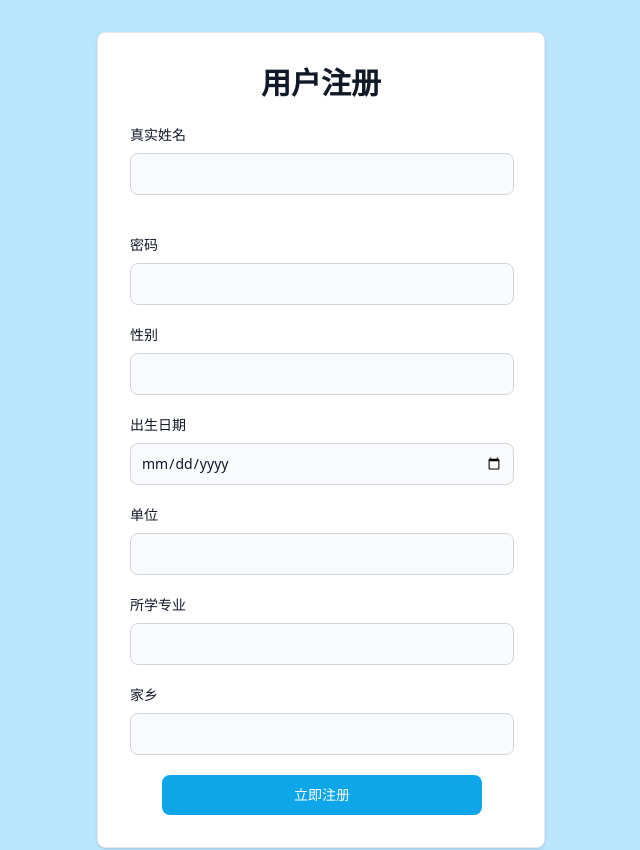
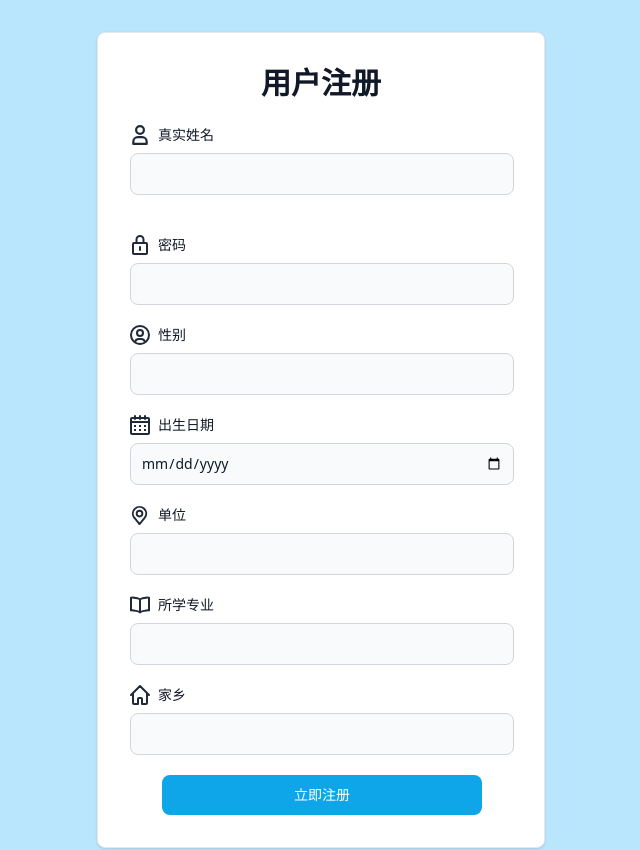
Before and after one commit to WxxyDeveloper/JSL_OrganizeInternalOA_Web, a Vue app: page /register in a window 1280 px wide. Shown: the top 850 px of the page, without its empty margins (319-959 px from the left). Built offline with nearby package versions, Linux system fonts and the light colour scheme.

Commit message:
完善页面

```diff
--- a/src/components/login.vue
+++ b/src/components/login.vue
@@ -4,13 +4,23 @@
       <div class="container mx-auto mt-20" >
         <div class="max-w-md mx-auto bg-white border border-gray-200 rounded-lg shadow p-10 dark:bg-gray-800 dark:border-gray-700">
           <h2 class="text-3xl font-bold mb-6 text-center text-gray-900 dark:text-white">账号登录</h2>
-          <form class="max-w-sm mx-auto w-96">
+          <form class="max-w-lg mx-auto w-auto">
             <div class="mb-5">
-              <label for="email" class="block mb-2 text-sm font-medium text-gray-900 dark:text-white">用户名</label>
-              <input type="email" id="email" class="bg-gray-50 border border-gray-300 text-gray-900 text-sm rounded-lg focus:ring-blue-500 focus:border-blue-500 block w-full p-2.5 dark:bg-gray-700 dark:border-gray-600 dark:placeholder-gray-400 dark:text-white dark:focus:ring-blue-500 dark:focus:border-blue-500"  required>
+              <label for="email" class="flex items-center space-x-4 text-sm font-medium text-gray-900 dark:text-white ">
+                <svg class="w-5 h-5 text-gray-800 dark:text-white" aria-hidden="true" xmlns="http://www.w3.org/2000/svg" fill="currentColor" viewBox="0 0 14 18">
+                  <path d="M7 9a4.5 4.5 0 1 0 0-9 4.5 4.5 0 0 0 0 9Zm2 1H5a5.006 5.006 0 0 0-5 5v2a1 1 0 0 0 1 1h12a1 1 0 0 0 1-1v-2a5.006 5.006 0 0 0-5-5Z"/>
+                </svg>
+                用户名
+              </label>
+              <input type="email" id="email" class="mt-2 bg-gray-50 border border-gray-300 text-gray-900 text-sm rounded-lg focus:ring-blue-500 focus:border-blue-500 block w-full p-2.5 dark:bg-gray-700 dark:border-gray-600 dark:placeholder-gray-400 dark:text-white dark:focus:ring-blue-500 dark:focus:border-blue-500"  required>
             </div>
             <div class="mb-5">
-              <label for="password" class="block mb-2 text-sm font-medium text-gray-900 dark:text-white">密码</label>
+              <label for="password" class="flex items-center space-x-4  mb-2 text-sm font-medium text-gray-900 dark:text-white">
+                <svg class="w-5 h-5 text-gray-800 dark:text-white" aria-hidden="true" xmlns="http://www.w3.org/2000/svg" fill="currentColor" viewBox="0 0 16 20">
+                  <path d="M14 7h-1.5V4.5a4.5 4.5 0 1 0-9 0V7H2a2 2 0 0 0-2 2v9a2 2 0 0 0 2 2h12a2 2 0 0 0 2-2V9a2 2 0 0 0-2-2Zm-5 8a1 1 0 1 1-2 0v-3a1 1 0 1 1 2 0v3Zm1.5-8h-5V4.5a2.5 2.5 0 1 1 5 0V7Z"/>
+                </svg>
+                密码
+              </label>
               <input type="password" id="password" class="bg-gray-50 border border-gray-300 text-gray-900 text-sm rounded-lg focus:ring-blue-500 focus:border-blue-500 block w-full p-2.5 dark:bg-gray-700 dark:border-gray-600 dark:placeholder-gray-400 dark:text-white dark:focus:ring-blue-500 dark:focus:border-blue-500" required>
             </div>
             <div class="flex items-start mb-5">
--- a/src/components/register.vue
+++ b/src/components/register.vue
@@ -6,31 +6,69 @@
           <h2 class="text-3xl font-bold mb-6 text-center text-gray-900 dark:text-white">用户注册</h2>
           <form class="flex flex-col space-y-5 max-w-sm w-96">
             <div class="mb-5">
-              <label for="truename" class="block mb-2 text-sm font-medium text-gray-900 dark:text-white">真实姓名</label>
+              <label for="truename" class="flex items-center space-x-4 mb-2 text-sm font-medium text-gray-900 dark:text-white">
+                <svg class="mr-2 w-5 h-5 text-gray-800 dark:text-white" aria-hidden="true" xmlns="http://www.w3.org/2000/svg" fill="none" viewBox="0 0 14 18">
+                  <path stroke="currentColor" stroke-linecap="round" stroke-linejoin="round" stroke-width="2" d="M7 8a3.5 3.5 0 1 0 0-7 3.5 3.5 0 0 0 0 7Zm-2 3h4a4 4 0 0 1 4 4v2H1v-2a4 4 0 0 1 4-4Z"/>
+                </svg>
+                真实姓名
+              </label>
               <input type="text" id="email" class="bg-gray-50 border border-gray-300 text-gray-900 text-sm rounded-lg focus:ring-blue-500 focus:border-blue-500 block w-full p-2.5 dark:bg-gray-700 dark:border-gray-600 dark:placeholder-gray-400 dark:text-white dark:focus:ring-blue-500 dark:focus:border-blue-500"  required>
             </div>
             <div class="mb-5">
-              <label for="password" class="block mb-2 text-sm font-medium text-gray-900 dark:text-white">密码</label>
+              <label for="password" class="flex items-center space-x-4 mb-2 text-sm font-medium text-gray-900 dark:text-white">
+                <svg class="mr-2 w-5 h-5 text-gray-800 dark:text-white" aria-hidden="true" xmlns="http://www.w3.org/2000/svg" fill="none" viewBox="0 0 16 20">
+                  <path stroke="currentColor" stroke-linecap="round" stroke-linejoin="round" stroke-width="2" d="M11.5 8V4.5a3.5 3.5 0 1 0-7 0V8M8 12v3M2 8h12a1 1 0 0 1 1 1v9a1 1 0 0 1-1 1H2a1 1 0 0 1-1-1V9a1 1 0 0 1 1-1Z"/>
+                </svg>
+                密码
+              </label>
               <input type="password" id="password" class="bg-gray-50 border border-gray-300 text-gray-900 text-sm rounded-lg focus:ring-blue-500 focus:border-blue-500 block w-full p-2.5 dark:bg-gray-700 dark:border-gray-600 dark:placeholder-gray-400 dark:text-white dark:focus:ring-blue-500 dark:focus:border-blue-500" required>
             </div>
             <div class="mb-5">
-              <label for="sex" class="block mb-2 text-sm font-medium text-gray-900 dark:text-white">性别</label>
+              <label for="sex" class="flex items-center space-x-4 mb-2 text-sm font-medium text-gray-900 dark:text-white">
+                <svg class="mr-2 w-5 h-5 text-gray-800 dark:text-white" aria-hidden="true" xmlns="http://www.w3.org/2000/svg" fill="none" viewBox="0 0 20 20">
+                  <path stroke="currentColor" stroke-linecap="round" stroke-linejoin="round" stroke-width="2" d="M10 19a9 9 0 1 0 0-18 9 9 0 0 0 0 18Zm0 0a8.949 8.949 0 0 0 4.951-1.488A3.987 3.987 0 0 0 11 14H9a3.987 3.987 0 0 0-3.951 3.512A8.948 8.948 0 0 0 10 19Zm3-11a3 3 0 1 1-6 0 3 3 0 0 1 6 0Z"/>
+                </svg>
+                性别
+              </label>
               <input type="text" id="password" class="bg-gray-50 border border-gray-300 text-gray-900 text-sm rounded-lg focus:ring-blue-500 focus:border-blue-500 block w-full p-2.5 dark:bg-gray-700 dark:border-gray-600 dark:placeholder-gray-400 dark:text-white dark:focus:ring-blue-500 dark:focus:border-blue-500" required>
             </div>
             <div class="mb-5">
-              <label for="datebirth" class="block mb-2 text-sm font-medium text-gray-900 dark:text-white">出生日期</label>
+              <label for="datebirth" class="flex items-center space-x-4 mb-2 text-sm font-medium text-gray-900 dark:text-white">
+                <svg class="mr-2 h-5 text-gray-800 dark:text-white" aria-hidden="true" xmlns="http://www.w3.org/2000/svg" fill="none" viewBox="0 0 20 20">
+                  <path fill="currentColor" d="M6 1a1 1 0 0 0-2 0h2ZM4 4a1 1 0 0 0 2 0H4Zm7-3a1 1 0 1 0-2 0h2ZM9 4a1 1 0 1 0 2 0H9Zm7-3a1 1 0 1 0-2 0h2Zm-2 3a1 1 0 1 0 2 0h-2ZM1 6a1 1 0 0 0 0 2V6Zm18 2a1 1 0 1 0 0-2v2ZM5 11v-1H4v1h1Zm0 .01H4v1h1v-1Zm.01 0v1h1v-1h-1Zm0-.01h1v-1h-1v1ZM10 11v-1H9v1h1Zm0 .01H9v1h1v-1Zm.01 0v1h1v-1h-1Zm0-.01h1v-1h-1v1ZM10 15v-1H9v1h1Zm0 .01H9v1h1v-1Zm.01 0v1h1v-1h-1Zm0-.01h1v-1h-1v1ZM15 15v-1h-1v1h1Zm0 .01h-1v1h1v-1Zm.01 0v1h1v-1h-1Zm0-.01h1v-1h-1v1ZM15 11v-1h-1v1h1Zm0 .01h-1v1h1v-1Zm.01 0v1h1v-1h-1Zm0-.01h1v-1h-1v1ZM5 15v-1H4v1h1Zm0 .01H4v1h1v-1Zm.01 0v1h1v-1h-1Zm0-.01h1v-1h-1v1ZM2 4h16V2H2v2Zm16 0h2a2 2 0 0 0-2-2v2Zm0 0v14h2V4h-2Zm0 14v2a2 2 0 0 0 2-2h-2Zm0 0H2v2h16v-2ZM2 18H0a2 2 0 0 0 2 2v-2Zm0 0V4H0v14h2ZM2 4V2a2 2 0 0 0-2 2h2Zm2-3v3h2V1H4Zm5 0v3h2V1H9Zm5 0v3h2V1h-2ZM1 8h18V6H1v2Zm3 3v.01h2V11H4Zm1 1.01h.01v-2H5v2Zm1.01-1V11h-2v.01h2Zm-1-1.01H5v2h.01v-2ZM9 11v.01h2V11H9Zm1 1.01h.01v-2H10v2Zm1.01-1V11h-2v.01h2Zm-1-1.01H10v2h.01v-2ZM9 15v.01h2V15H9Zm1 1.01h.01v-2H10v2Zm1.01-1V15h-2v.01h2Zm-1-1.01H10v2h.01v-2ZM14 15v.01h2V15h-2Zm1 1.01h.01v-2H15v2Zm1.01-1V15h-2v.01h2Zm-1-1.01H15v2h.01v-2ZM14 11v.01h2V11h-2Zm1 1.01h.01v-2H15v2Zm1.01-1V11h-2v.01h2Zm-1-1.01H15v2h.01v-2ZM4 15v.01h2V15H4Zm1 1.01h.01v-2H5v2Zm1.01-1V15h-2v.01h2Zm-1-1.01H5v2h.01v-2Z"/>
+                </svg>
+                出生日期
+              </label>
               <input type="date" id="password" class="bg-gray-50 border border-gray-300 text-gray-900 text-sm rounded-lg focus:ring-blue-500 focus:border-blue-500 block w-full p-2.5 dark:bg-gray-700 dark:border-gray-600 dark:placeholder-gray-400 dark:text-white dark:focus:ring-blue-500 dark:focus:border-blue-500" required>
             </div>
             <div class="mb-5">
-              <label for="work" class="block mb-2 text-sm font-medium text-gray-900 dark:text-white">单位</label>
+              <label for="work" class="flex items-center space-x-4 mb-2 text-sm font-medium text-gray-900 dark:text-white">
+                <svg class="mr-2 w-5 h-5 text-gray-800 dark:text-white" aria-hidden="true" xmlns="http://www.w3.org/2000/svg" fill="none" viewBox="0 0 17 21">
+                  <g stroke="currentColor" stroke-linecap="round" stroke-linejoin="round" stroke-width="2">
+                    <path d="M8 12a3 3 0 1 0 0-6 3 3 0 0 0 0 6Z"/>
+                    <path d="M13.8 12.938h-.01a7 7 0 1 0-11.465.144h-.016l.141.17c.1.128.2.252.3.372L8 20l5.13-6.248c.193-.209.373-.429.54-.66l.13-.154Z"/>
+                  </g>
+                </svg>
+                单位
+              </label>
               <input type="text" id="password" class="bg-gray-50 border border-gray-300 text-gray-900 text-sm rounded-lg focus:ring-blue-500 focus:border-blue-500 block w-full p-2.5 dark:bg-gray-700 dark:border-gray-600 dark:placeholder-gray-400 dark:text-white dark:focus:ring-blue-500 dark:focus:border-blue-500" required>
             </div>
             <div class="mb-5">
-              <label for="speciality" class="block mb-2 text-sm font-medium text-gray-900 dark:text-white">所学专业</label>
+              <label for="speciality" class="flex items-center space-x-4 mb-2 text-sm font-medium text-gray-900 dark:text-white">
+                <svg class="mr-2 w-5 h-5 text-gray-800 dark:text-white" aria-hidden="true" xmlns="http://www.w3.org/2000/svg" fill="none" viewBox="0 0 20 18">
+                  <path stroke="currentColor" stroke-linecap="round" stroke-linejoin="round" stroke-width="2" d="M10 16.5c0-1-8-2.7-9-2V1.8c1-1 9 .707 9 1.706M10 16.5V3.506M10 16.5c0-1 8-2.7 9-2V1.8c-1-1-9 .707-9 1.706"/>
+                </svg>
+                所学专业
+              </label>
               <input type="text" id="password" class="bg-gray-50 border border-gray-300 text-gray-900 text-sm rounded-lg focus:ring-blue-500 focus:border-blue-500 block w-full p-2.5 dark:bg-gray-700 dark:border-gray-600 dark:placeholder-gray-400 dark:text-white dark:focus:ring-blue-500 dark:focus:border-blue-500" required>
             </div>
             <div class="mb-5">
-              <label for="home" class="block mb-2 text-sm font-medium text-gray-900 dark:text-white">家乡</label>
+              <label for="home" class="flex items-center space-x-4 mb-2 text-sm font-medium text-gray-900 dark:text-white">
+                <svg class="mr-2 w-5 h-5 text-gray-800 dark:text-white" aria-hidden="true" xmlns="http://www.w3.org/2000/svg" fill="none" viewBox="0 0 20 20">
+                  <path stroke="currentColor" stroke-linecap="round" stroke-linejoin="round" stroke-width="2" d="M3 8v10a1 1 0 0 0 1 1h4v-5a1 1 0 0 1 1-1h2a1 1 0 0 1 1 1v5h4a1 1 0 0 0 1-1V8M1 10l9-9 9 9"/>
+                </svg>
+                家乡
+              </label>
               <input type="text" id="password" class="bg-gray-50 border border-gray-300 text-gray-900 text-sm rounded-lg focus:ring-blue-500 focus:border-blue-500 block w-full p-2.5 dark:bg-gray-700 dark:border-gray-600 dark:placeholder-gray-400 dark:text-white dark:focus:ring-blue-500 dark:focus:border-blue-500" required>
             </div>
             <a href="" class="text-white bg-sky-500 hover:bg-sky-700 focus:ring-4 focus:outline-none focus:ring-blue-300 font-medium rounded-lg text-sm w-32 sm:w-auto mb-1 mx-8 px-10 py-2.5 text-center dark:bg-blue-600 dark:hover:bg-blue-700 dark:focus:ring-blue-800">立即注册</a>
```
Also changed, not shown: src/components/index.vue (+39 -2 lines).
